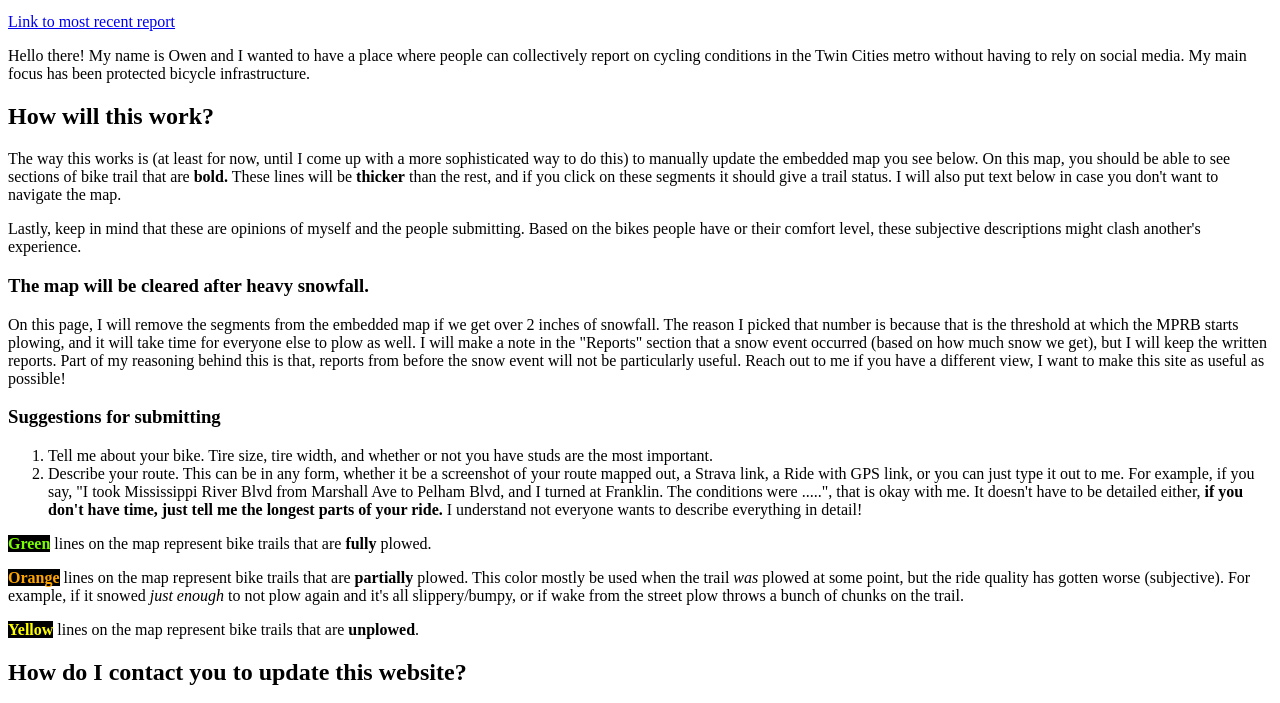
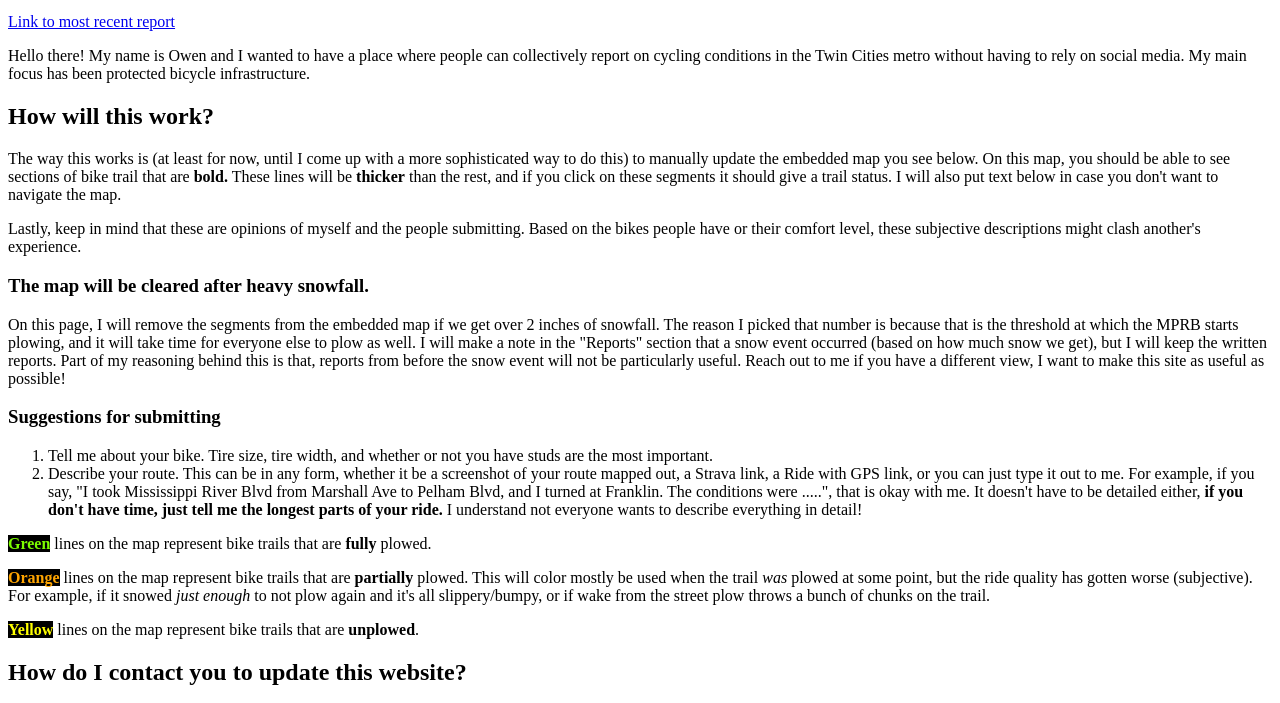
Before and after one commit to mspwintercycle/mspwintercycle.github.io, a plain HTML site: page index.html in a window 1280 px wide. Shown: the part 90-793 px from the top of the page. Drawn offline with Linux system fonts and the light colour scheme.

Commit message:
fix typo

```diff
--- a/index.html
+++ b/index.html
@@ -45,7 +45,7 @@
         <li>Describe your route. This can be in any form, whether it be a screenshot of your route mapped out, a Strava link, a Ride with GPS link, or you can just type it out to me. For example, if you say, "I took Mississippi River Blvd from Marshall Ave to Pelham Blvd, and I turned at Franklin. The conditions were .....", that is okay with me. It doesn't have to be detailed either, <b>if you don't have time, just tell me the longest parts of your ride.</b> I understand not everyone wants to describe everything in detail!</li>
       </ol>
       <p><b style="color: lawngreen; background-color: black;">Green</b> lines on the map represent bike trails that are <b>fully</b> plowed.</p>
-      <p><b style="color: orange; background-color: black;">Orange</b> lines on the map represent bike trails that are <b>partially</b> plowed. This color mostly be used when the trail <em>was</em> plowed at some point, but the ride quality has gotten worse (subjective). For example, if it snowed <em>just enough</em> to not plow again and it's all slippery/bumpy, or if wake from the street plow throws a bunch of chunks on the trail.</p>
+      <p><b style="color: orange; background-color: black;">Orange</b> lines on the map represent bike trails that are <b>partially</b> plowed. This will color mostly be used when the trail <em>was</em> plowed at some point, but the ride quality has gotten worse (subjective). For example, if it snowed <em>just enough</em> to not plow again and it's all slippery/bumpy, or if wake from the street plow throws a bunch of chunks on the trail.</p>
       <p><b style="color: yellow; background-color: black;">Yellow</b> lines on the map represent bike trails that are <b>unplowed</b>.</p>
     </div>
 
```
